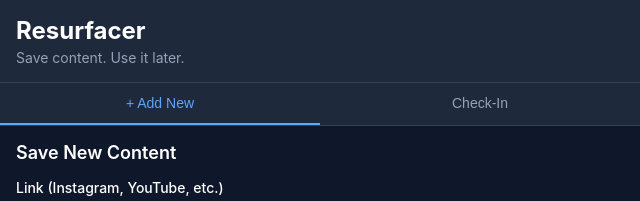
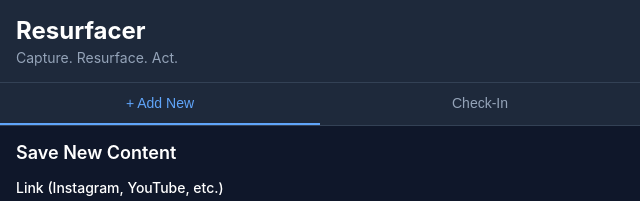
Before and after one commit to WadeSellers/resurfacer, a plain HTML site: page index.html in a window 1280 px wide. Shown: the top 201 px of the page, 0-640 px from the left. Drawn offline with Linux system fonts and the light colour scheme.

Commit message:
Update tagline

```diff
--- a/index.html
+++ b/index.html
@@ -268,7 +268,7 @@
           <div class="app">
             <div class="header">
               <h1>Resurfacer</h1>
-              <p>Save content. Use it later.</p>
+              <p>Capture. Resurface. Act.</p>
             </div>
             <div class="tabs">
               <button class="tab ${this.view === 'add' ? 'active' : ''}" onclick="app.view='add'; app.render()">+ Add New</button>
```
